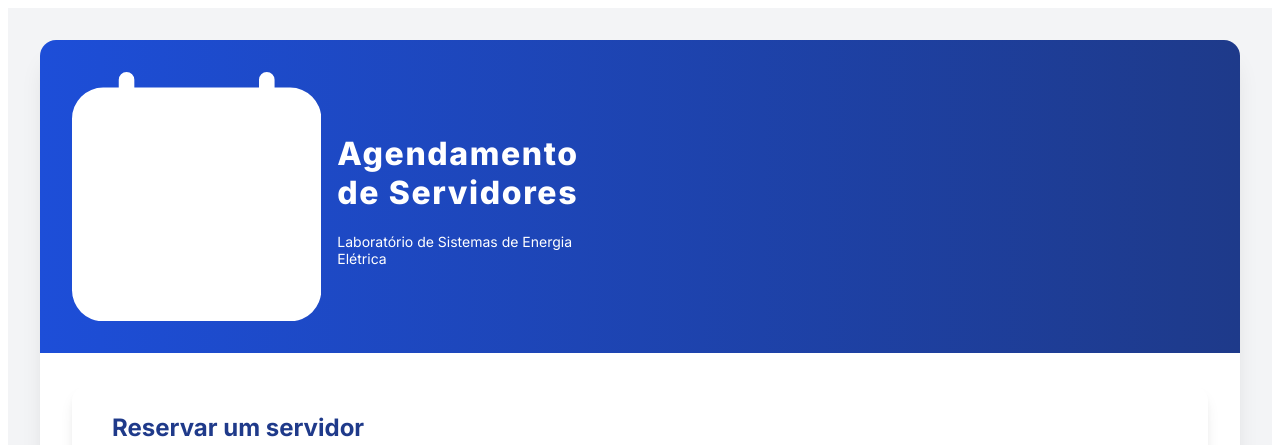
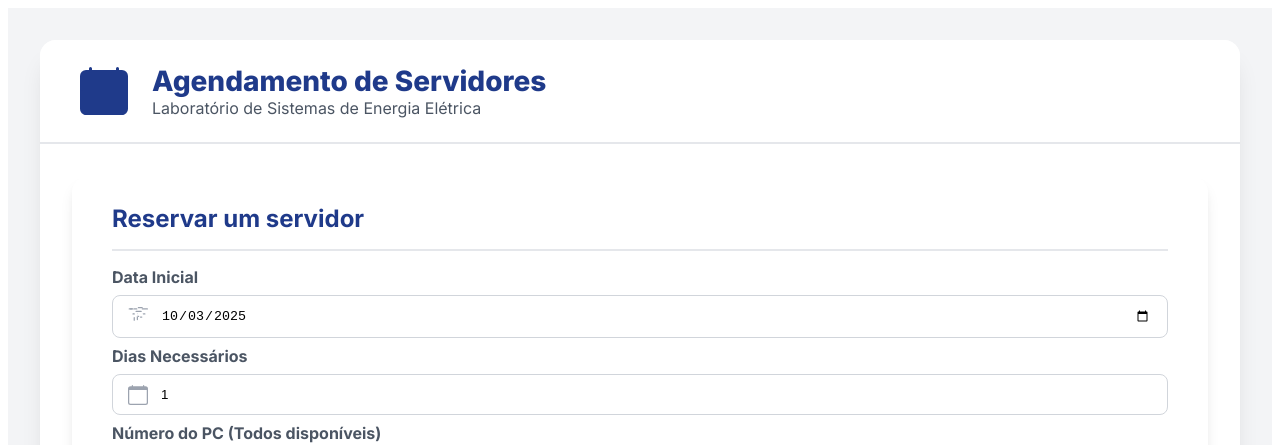
Before and after one commit to CaioVCGrilo/agendamento-pcs-lsee, a React (Create React App) app: page / in a window 1280 px wide. Shown: the top 445 px of the page. Built offline with nearby package versions, Linux system fonts and the light colour scheme; no server answers.

Commit message:
versao com banco 23

```diff
--- a/src/App.css
+++ b/src/App.css
@@ -23,33 +23,42 @@
     margin: auto;
 }
 
-/* Cabeçalho */
+/* --- */
+
+/* Estilos para o Cabeçalho */
 .header {
-    background: linear-gradient(to right, #1d4ed8, #1e3a8a);
-    color: white;
-    padding: 2rem;
-    display: flex;
-    align-items: center;
-    justify-content: space-between;
+    background-color: white;
+    padding: 1.5rem 2.5rem;
+    border-bottom: 2px solid #e5e7eb;
 }
 
 .header-logo-container {
     display: flex;
     align-items: center;
-    gap: 1rem;
+    gap: 1.5rem;
+}
+
+.header-logo-container svg {
+    color: #1f3a8a;
+    width: 3rem;
+    height: 3rem;
+    flex-shrink: 0;
 }
 
 .header-title {
-    font-size: 2rem;
-    font-weight: 800; /* extra bold */
-    letter-spacing: 0.05em;
+    font-size: 1.75rem;
+    font-weight: 800;
+    color: #1f3a8a;
+    margin: 0;
 }
 
 .header-subtitle {
-    font-size: 0.875rem;
-    font-weight: 300;
-    margin-top: 0.25rem;
+    font-size: 1rem;
+    color: #4b5563;
+    margin: 0;
 }
+
+/* --- */
 
 /* Formulário e Lista (conteúdo interno) */
 .content-section {
@@ -134,65 +143,82 @@
 }
 
 /* Estilo do formulário (sem o FormularioAgendamento.tsx) */
-.form-container {
+.form-card {
     background-color: white;
-    padding: 1.5rem;
-    border-radius: 0.5rem;
-    box-shadow: 0 4px 6px -1px rgba(0, 0, 0, 0.1);
-    max-width: 32rem;
-    margin: auto;
+    padding: 0.5rem 2.5rem 2.5rem 2.5rem;
+    border-radius: 1rem;
+    box-shadow: 0 10px 15px -3px rgba(0, 0, 0, 0.1), 0 4px 6px -2px rgba(0, 0, 0, 0.05);
     margin-bottom: 2rem;
 }
 
 .form-title {
     font-size: 1.5rem;
     font-weight: 700;
-    margin-bottom: 1.5rem;
-    text-align: center;
+    margin-bottom: 1rem;
+    text-align: left;
     color: #1f3a8a;
+    border-bottom: 2px solid #e5e7eb;
+    padding-bottom: 1rem;
 }
 
-.form-group {
-    margin-bottom: 1rem;
+.form-group-modern {
+    margin-bottom: 0.5rem;
 }
 
-.form-label {
+.form-label-modern {
     display: block;
     color: #4b5563;
     font-weight: 600;
     margin-bottom: 0.5rem;
 }
 
-.form-input,
-.form-select {
-    width: 100%;
-    padding: 0.5rem 1rem;
-    border-radius: 0.375rem;
-    border: 1px solid #d1d5db;
-    outline: none;
-    transition: box-shadow 0.2s ease-in-out, border-color 0.2s ease-in-out;
+.form-input-wrapper {
+    position: relative;
 }
 
-.form-input:focus,
-.form-select:focus {
-    border-color: #2563eb;
-    box-shadow: 0 0 0 2px rgba(37, 99, 235, 0.5);
+.input-icon {
+    position: absolute;
+    left: 1rem;
+    top: 50%;
+    transform: translateY(-50%);
+    width: 1.25rem;
+    height: 1.25rem;
+    color: #9ca3af;
 }
 
-.form-button {
+.form-input-modern,
+.form-select-modern {
     width: 100%;
-    background-color: #2563eb;
+    padding: 0.75rem 1rem 0.75rem 3rem;
+    border-radius: 0.5rem;
+    border: 1px solid #d1d5db;
+    transition: all 0.2s ease-in-out;
+    outline: none;
+    box-sizing: border-box;
+}
+
+.form-input-modern:focus,
+.form-select-modern:focus {
+    border-color: #2563eb;
+    box-shadow: 0 0 0 3px rgba(37, 99, 235, 0.25);
+}
+
+.form-button-modern {
+    width: 100%;
+    background-image: linear-gradient(to right, #2563eb, #1e40af);
     color: white;
     font-weight: 700;
-    padding: 0.75rem 1rem;
-    border-radius: 0.375rem;
+    padding: 1rem;
+    border-radius: 0.5rem;
     border: none;
     cursor: pointer;
-    transition: background-color 0.2s ease-in-out;
+    transition: all 0.2s ease-in-out;
+    box-shadow: 0 4px 6px -1px rgba(0, 0, 0, 0.1), 0 2px 4px -1px rgba(0, 0, 0, 0.06);
 }
 
-.form-button:hover {
-    background-color: #1d4ed8;
+.form-button-modern:hover {
+    transform: translateY(-2px);
+    box-shadow: 0 6px 10px -1px rgba(0, 0, 0, 0.15), 0 3px 6px -1px rgba(0, 0, 0, 0.08);
 }
 
 /* Responsividade */
```
